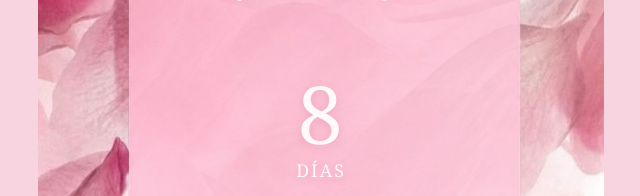
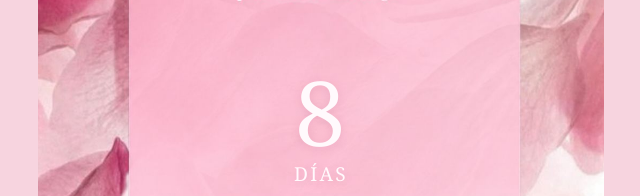
Before and after one commit to diegorobacu-create/mis-xv-camila, a plain HTML site: page countdown/index.html in a window 1280 px wide. Shown: the part 339-535 px from the top of the page, 319-959 px from the left. Drawn offline with Linux system fonts and the light colour scheme.

Commit message:
Hacer mas visible la tipografia superior

```diff
--- a/countdown/index.html
+++ b/countdown/index.html
@@ -61,7 +61,7 @@
 
     .days-unit strong {
       display: block;
-      font-size: clamp(3rem, 11vw, 5rem);
+      font-size: clamp(3.3rem, 12.5vw, 5.6rem);
       line-height: .92;
       font-weight: 400;
       letter-spacing: .02em;
@@ -80,7 +80,7 @@
 
     .days-unit span {
       margin-top: .5rem;
-      font-size: clamp(.78rem, 3vw, 1.1rem);
+      font-size: clamp(.9rem, 3.4vw, 1.2rem);
     }
 
     .time-row {
```
